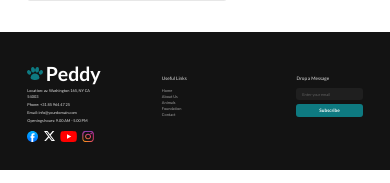
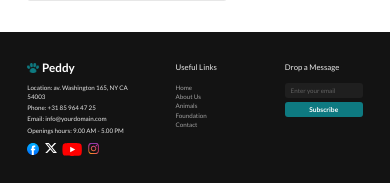
Before and after one commit to Zubayda1425/peddy, a website: page index.html in a window 390 px wide. Shown: the part 2233-2416 px from the top of the page. Drawn offline with Linux system fonts and the light colour scheme.

Commit message:
responsive navigation update

```diff
--- a/index.html
+++ b/index.html
@@ -522,24 +522,26 @@
 
 
     <!-- Footer -->
-    <footer class="bg-text flex flex-col  p-[7vw]">
+    <footer class="bg-text flex flex-col gap-[1.5vw]  p-[7vw]">
 
         <!-- footer heading -->
-        <div class="flex justify-between items-baseline">
+        <div class="flex justify-between items-center">
 
             <!-- logo -->
-            <div class="flex items-center gap-3 w-[17vw]">
-                <img class="w-[4vw] mbl:w-[3vw] lg:w-[2vw]" src="images/logo.webp" alt="">
-                <h1 class="text-white text-[5rem] mbl:text-[3rem] lg:text-[2rem] font-bold">Peddy</h1>
+            <div class="flex items-center gap-3 w-[30vw] mbl:w-[25vw] md:w-[17vw]">
+                <img class="w-[3vw] mbl:w-[3vw] lg:w-[2vw]" src="images/logo.webp" alt="">
+                <h1 class="text-white text-[3rem] mbl:text-[3rem] lg:text-[2rem] font-bold">Peddy</h1>
             </div>
 
 
             <!-- useful link heading -->
-            <h1 class="text-[#FFFFFFE6] mb-[1.5vw] text-[1.2rem] w-[17vw]">Useful Links</h1>
+            <h1 class="text-[#FFFFFFE6] text-[2rem] mbl:text-[1.8rem] md:text-[1.2rem] w-[20vw] md:w-[17vw]">
+                Useful Links</h1>
 
 
             <!-- drop msg heading -->
-            <h1 class="text-[#FFFFFFE6] mb-[1.5vw] text-[1.2rem] w-[17vw]">Drop a Message</h1>
+            <h1 class="text-[#FFFFFFE6] text-[2rem] mbl:text-[1.8rem] md:text-[1.2rem] w-[20vw] md:w-[17vw]">
+                Drop a Message</h1>
 
         </div>
 
@@ -547,10 +549,11 @@
         <div class="flex justify-between">
 
             <!-- left: adress/contact/social links -->
-            <div class="w-[17vw]">
+            <div class=" w-[30vw] mbl:w-[25vw] md:w-[17vw]">
 
                 <!-- adress/contact -->
-                <div class="text-[#FFFFFFE6] text-[1rem] flex flex-col gap-[0.5vw] mb-[2vw]">
+                <div
+                    class="text-[#FFFFFFE6] text-[1.6rem] mbl:text-[1.4rem] md:text-[1rem] flex flex-col gap-[0.5vw] mb-[2vw]">
 
                     <p>Location: av. Washington 165, NY CA 54003</p>
                     <p>Phone: +31 85 964 47 25</p>
@@ -562,16 +565,25 @@
 
                 <!-- social Links -->
                 <div class="flex gap-[1.5vw]">
-                    <a href=""><img src="images/Social Image/Facebook.svg" alt=""></a>
-                    <a href=""><img src="images/Social Image/Twitter.svg" alt=""></a>
-                    <a href=""><img src="images/Social Image/youtube.svg" alt=""></a>
-                    <a href=""><img src="images/Social Image/Instagram.svg" alt=""></a>
+                    <a href="">
+                        <img class="w-[3vw] md:w-[8vw]  border-amber-200" src="images/Social Image/Facebook.svg" alt="">
+                    </a>
+                    <a href="">
+                        <img class="w-[3vw] md:w-[8vw]  border-amber-200" src="images/Social Image/Twitter.svg" alt="">
+                    </a>
+                    <a href="">
+                        <img class="w-[5vw] md:w-[11vw]  border-amber-200" src="images/Social Image/youtube.svg" alt="">
+                    </a>
+                    <a href="">
+                        <img class="w-[3vw] md:w-[8vw]  border-amber-200" src="images/Social Image/Instagram.svg"
+                            alt="">
+                    </a>
                 </div>
 
             </div>
 
             <!-- middle: useful links -->
-            <div class="flex flex-col text-[#FFFFFF99] w-[17vw]">
+            <div class="flex flex-col text-[#FFFFFF99] w-[20vw] text-[1.6rem] mbl:text-[1.4rem] md:text-[1rem]">
                 <a href="">Home</a>
                 <a href="">About Us</a>
                 <a href="">Animals</a>
@@ -581,11 +593,12 @@
 
 
             <!-- right: drop msg -->
-            <div class="flex flex-col gap-[1vw] w-[17vw]">
+            <div class="flex flex-col gap-[1vw] w-[20vw] md:w-[17vw]">
                 <input type="text" placeholder="Enter your email"
-                    class="bg-[#FFFFFF0D] text-[#FFFFFF99] pl-[1.5vw] py-[0.8vw] rounded-xl">
+                    class="bg-[#FFFFFF0D] text-[#FFFFFF99] pl-[1.5vw] py-[0.8vw] rounded-xl text-[1.6rem] mbl:text-[1.4rem] md:text-[1rem]">
 
-                <button class=" bg-theme text-white px-[3vw] py-[0.7vw] rounded-xl text-[1.2rem] font-semibold">
+                <button
+                    class=" bg-theme text-white px-[3vw] py-[0.7vw] rounded-xl text-[1.7rem] mbl:text-[1.5rem] md:text-[1.2rem] font-semibold">
                     Subscribe
                 </button>
             </div>
```
Also changed, not shown: src/output.css.
